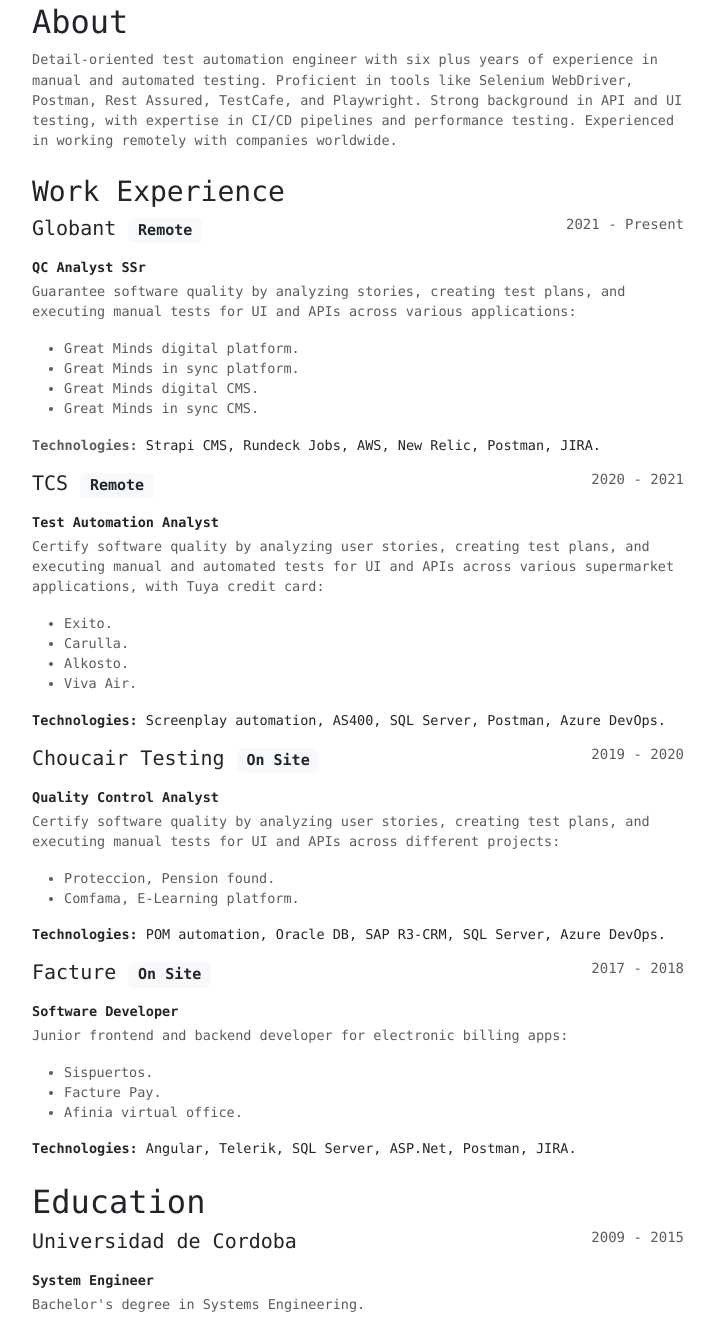
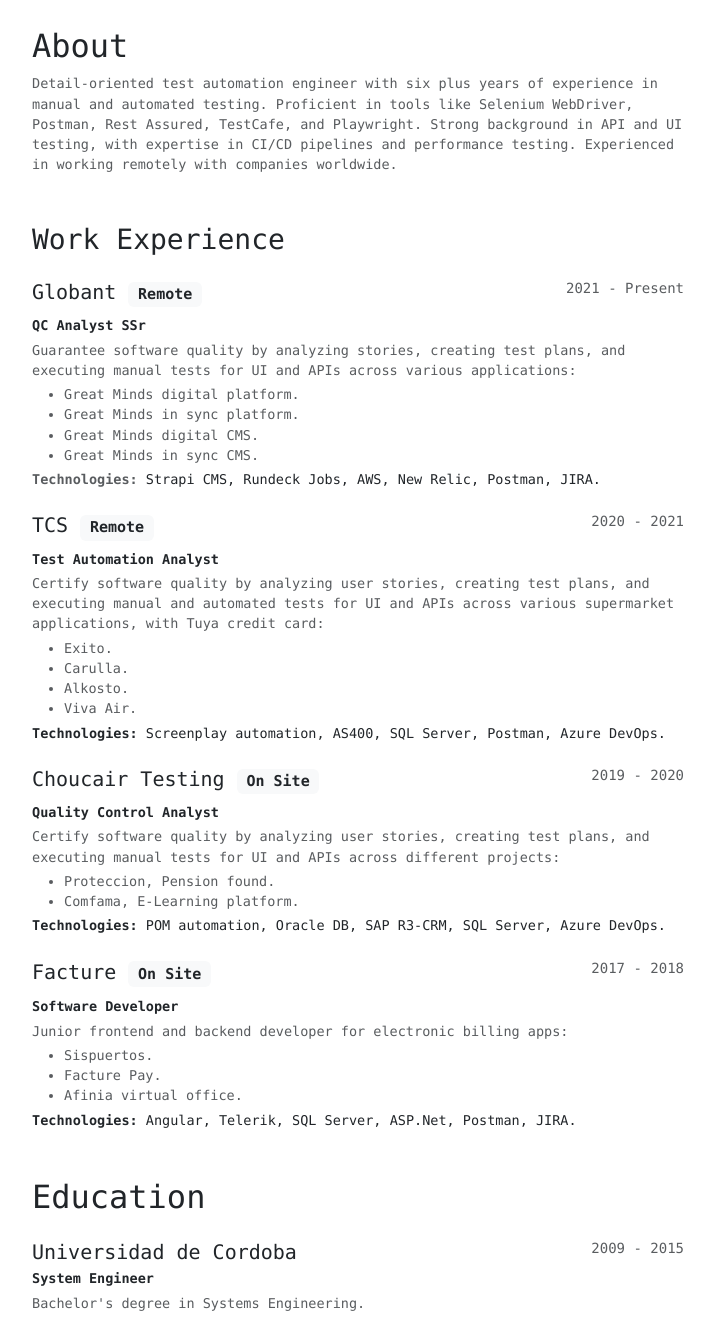
Before and after one commit to Carverok/Carverok.github.io, a plain HTML site: page index.html in a window 1280 px wide. Shown: the part 250-1585 px from the top of the page, without its empty margins (282-996 px from the left). Drawn offline with nearby package versions, Linux system fonts and the light colour scheme.

Commit message:
Update cv content

```diff
--- a/css/styles.css
+++ b/css/styles.css
@@ -1,16 +1,16 @@
 .custom-padding {
-  max-width: 700px;
-  margin: 0 auto;
+  max-width: 700px !important;
+  margin: 0 auto !important;
 }
 
 .custom-avatar {
-  max-width: 112px;
+  max-width: 112px !important;
 }
 
 .custom-font {
-  font-size: 13.5px;
+  font-size: 13.5px !important;
 }
 
 .custom-date {
-  font-size: 14px;
+  font-size: 14px !important;
 }
--- a/index.html
+++ b/index.html
@@ -76,7 +76,7 @@
 
   <section id="about">
     <div class="container mt-4">
-      <h2 class="mb-2">About</h2>
+      <h2 class="mt-5">About</h2>
       <p class="text-muted">
         Detail-oriented test automation engineer with six plus years of experience in manual and automated testing.
         Proficient in tools like Selenium WebDriver, Postman, Rest Assured, TestCafe, and Playwright.
@@ -88,20 +88,21 @@
 
   <section id="work-experience">
     <div class="container mt-4">
-      <h3 class="mb-2">Work Experience</h3>
-      <div class="mb-1">
-        <h5 class="d-flex justify-content-between">
+      <h3 class="mt-5">Work Experience</h3>
+
+      <div class="mt-4 mb-1">
+        <h5 class="d-flex justify-content-between mb-1">
           <span>Globant
-            <span class="badge bg-light text-dark">Remote</span>
+            <span class="badge bg-light text-dark mb-1">Remote</span>
           </span>
-          <p class="custom-date text-muted">2021 - Present</p>
+          <p class="custom-date text-muted mb-1">2021 - Present</p>
         </h5>
         <p class="fw-bolder mb-1">QC Analyst SSr</p>
-        <p class="text-muted">
+        <p class="text-muted mb-1">
           Guarantee software quality by analyzing stories, creating test plans, and executing manual tests for UI and
           APIs across various
           applications:
-        <ul class="text-muted">
+        <ul class="text-muted mb-1">
           <li>Great Minds digital platform.</li>
           <li>Great Minds in sync platform.</li>
           <li>Great Minds digital CMS.</li>
@@ -110,18 +111,18 @@
         <strong class="text-muted">Technologies:</strong> Strapi CMS, Rundeck Jobs, AWS, New Relic, Postman, JIRA.
         </p>
       </div>
-      <div class="mb-1">
-        <h5 class="d-flex justify-content-between">
+      <div class="mt-4 mb-1">
+        <h5 class="d-flex justify-content-between mb-1">
           <span>TCS
-            <span class="badge bg-light text-dark">Remote</span>
+            <span class="badge bg-light text-dark mb-1">Remote</span>
           </span>
-          <p class="custom-date text-muted">2020 - 2021</p>
+          <p class="custom-date text-muted mb-1">2020 - 2021</p>
         </h5>
         <p class="fw-bolder mb-1">Test Automation Analyst</p>
-        <p class="text-muted">
+        <p class="text-muted mb-1">
           Certify software quality by analyzing user stories, creating test plans, and executing manual and automated
           tests for UI and APIs across various supermarket applications, with Tuya credit card:
-        <ul class="text-muted">
+        <ul class="text-muted mb-1">
           <li>Exito.</li>
           <li>Carulla.</li>
           <li>Alkosto.</li>
@@ -130,18 +131,18 @@
         <strong>Technologies:</strong> Screenplay automation, AS400, SQL Server, Postman, Azure DevOps.
         </p>
       </div>
-      <div class="mb-1">
-        <h5 class="d-flex justify-content-between">
+      <div class="mt-4 mb-1">
+        <h5 class="d-flex justify-content-between mb-1">
           <span>Choucair Testing
-            <span class="badge bg-light text-dark">On Site</span>
+            <span class="badge bg-light text-dark mb-1">On Site</span>
           </span>
-          <p class="custom-date text-muted">2019 - 2020</p>
+          <p class="custom-date text-muted mb-1">2019 - 2020</p>
         </h5>
         <p class="fw-bolder mb-1">Quality Control Analyst</p>
-        <p class="text-muted">
+        <p class="text-muted mb-1">
           Certify software quality by analyzing user stories, creating test plans, and executing manual tests for UI and
           APIs across different projects:
-        <ul class="text-muted">
+        <ul class="text-muted mb-1">
           <li>Proteccion, Pension found.</li>
           <li>Comfama, E-Learning platform.</li>
         </ul>
@@ -149,16 +150,16 @@
         DevOps.
         </p>
       </div>
-      <div class="mb-1">
-        <h5 class="d-flex justify-content-between">
+      <div class="mt-4 mb-1">
+        <h5 class="d-flex justify-content-between mb-1">
           <span>Facture
-            <span class="badge bg-light text-dark">On Site</span>
+            <span class="badge bg-light text-dark mb-1">On Site</span>
           </span>
           <p class="custom-date text-muted">2017 - 2018</p>
         </h5>
         <p class="fw-bolder mb-1">Software Developer</p>
-        <p class="text-muted">Junior frontend and backend developer for electronic billing apps:
-        <ul class="text-muted">
+        <p class="text-muted mb-1">Junior frontend and backend developer for electronic billing apps:
+        <ul class="text-muted mb-1">
           <li>Sispuertos.</li>
           <li>Facture Pay.</li>
           <li>Afinia virtual office.</li>
@@ -170,21 +171,21 @@
 
   <section id="education">
     <div class="container mt-4">
-      <h2 class="mb-2">Education</h2>
-      <div class="mb-1">
-        <h5 class="d-flex justify-content-between">
+      <h2 class="mt-5">Education</h2>
+      <div class="mt-4 mb-1">
+        <h5 class="d-flex justify-content-between mb-1">
           <span>Universidad de Cordoba</span>
-          <p class="custom-date text-muted">2009 - 2015</p>
+          <p class="custom-date text-muted mb-1">2009 - 2015</p>
         </h5>
         <p class="fw-bold mb-1">System Engineer</p>
-        <p class="text-muted">Bachelor's degree in Systems Engineering.</p>
+        <p class="text-muted mb-1">Bachelor's degree in Systems Engineering.</p>
       </div>
     </div>
   </section>
 
   <section id="skills">
     <div class="container mt-4">
-      <h2 class="mb-2">Skills</h2>
+      <h2 class="mt-5">Skills</h2>
       <div class="mb-1">
         <span class="badge bg-dark">Playwright</span>
         <span class="badge bg-dark">TestCafe</span>
@@ -205,8 +206,8 @@
   </section>
 
   <section id="projects">
-    <div class="container mt-4 mb-5">
-      <h2 class="mb-2">Projects</h2>
+    <div class="container mb-5">
+      <h2 class="mt-5">Projects</h2>
       <div class="row g-6">
         <div class="col-md-6 my-2">
           <div class="card h-100 border-0 shadow-sm">
```
